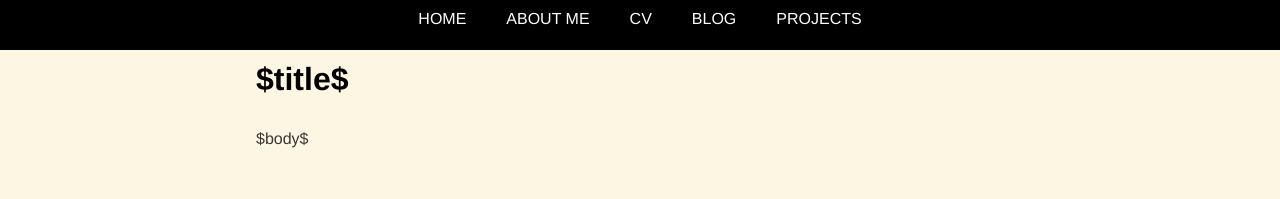
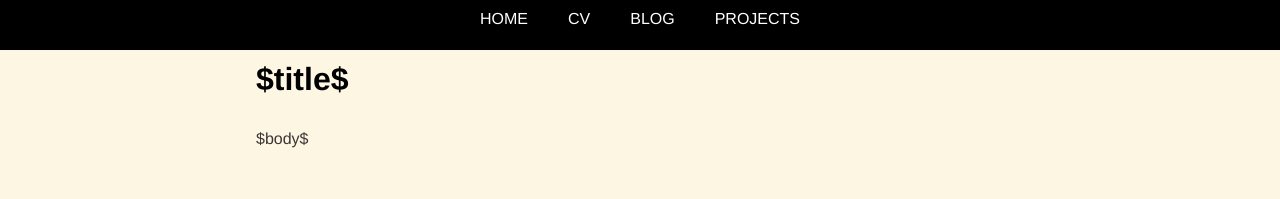
Before and after one commit to chris-bacon/chris-bacon.co.uk, a website: page templates/default.html in a window 1280 px wide. Drawn offline with Linux system fonts and the light colour scheme.

Commit message:
Removed about from nav

```diff
--- a/templates/default.html
+++ b/templates/default.html
@@ -15,8 +15,6 @@
                     <div id="nav-bar" class="nav-bar">
                         <a class="nav-bar__item" href="/">
                             <span class="">HOME</span>
-                        </a><a class="nav-bar__item" href="/about/">
-                            <span class="">ABOUT ME</span>
                         </a><a class="nav-bar__item" href="/cv/">
                             <span class="">CV</span>
                         </a><a class="nav-bar__item" href="/blog.html">
```
